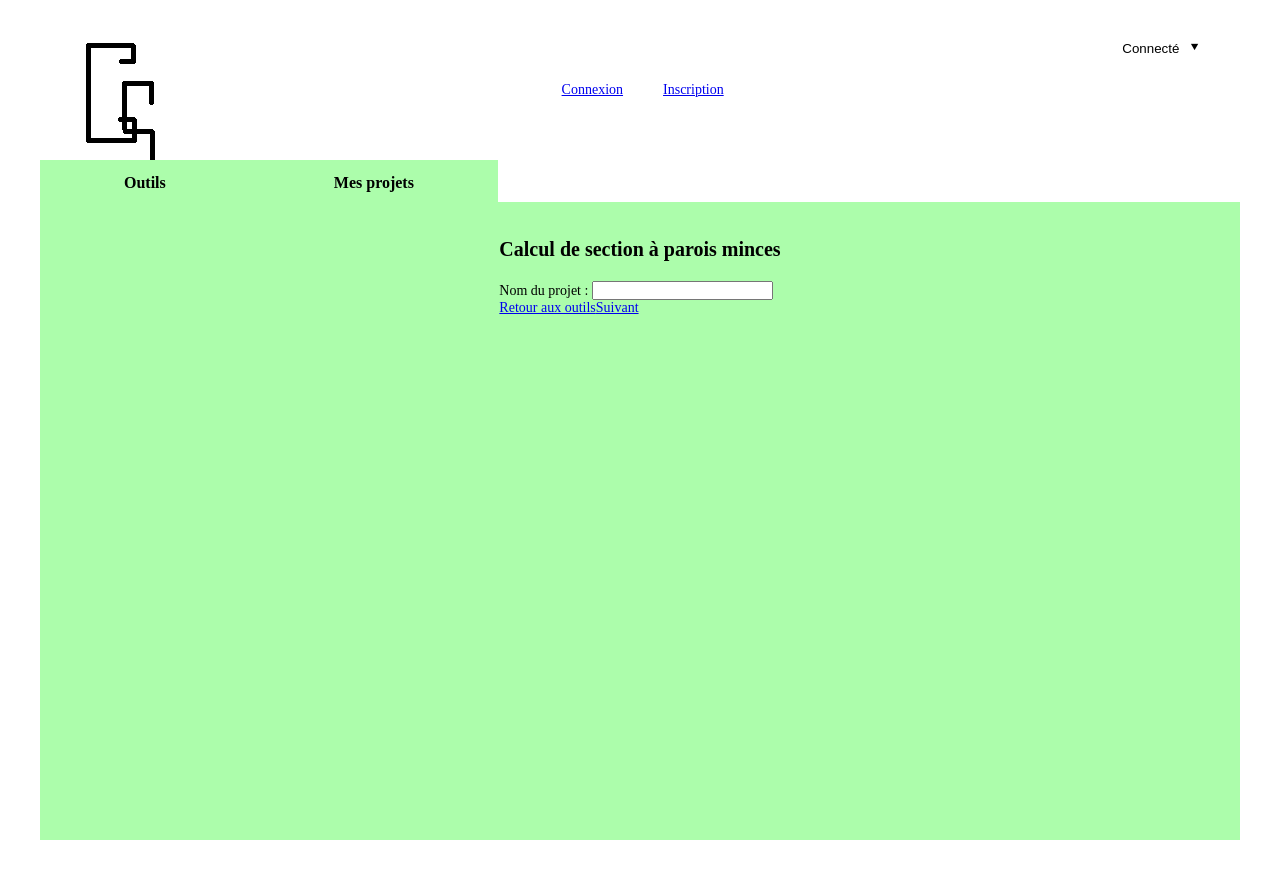
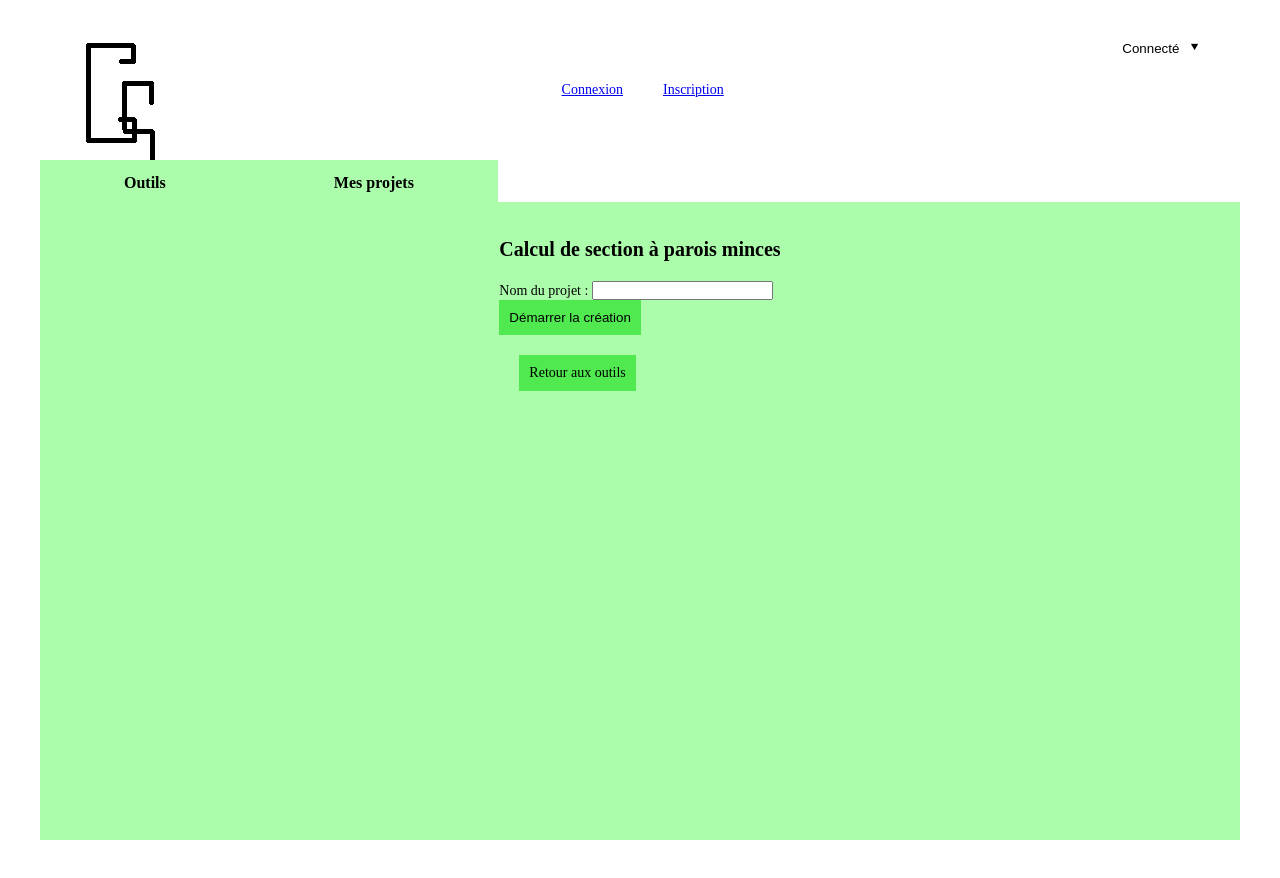
Before and after one commit to Aldehyd/calculate, an Angular app: page /section-tool in a window 1280 px wide. Built offline with nearby package versions, Linux system fonts and the light colour scheme.

Commit message:
start section tool creation

```diff
--- a/src/app/section-tool-geometry/section-tool-geometry.component.html
+++ b/src/app/section-tool-geometry/section-tool-geometry.component.html
@@ -1,2 +1,3 @@
 <h1>Calcul de section à parois minces - Géométrie</h1>
+<canvas class="section-canvas" #canvas></canvas>
 <a routerLink="./..">Précédent</a>
--- a/src/app/section-tool-geometry/section-tool-geometry.component.scss
+++ b/src/app/section-tool-geometry/section-tool-geometry.component.scss
@@ -0,0 +1,6 @@
+.section-canvas {
+    width: 300px;
+    height: 300px;
+    background-color: #fff;
+
+}
--- a/src/app/section-tool-geometry/section-tool-geometry.component.ts
+++ b/src/app/section-tool-geometry/section-tool-geometry.component.ts
@@ -1,4 +1,4 @@
-import { Component } from '@angular/core';
+import { AfterViewInit, Component, ElementRef, OnInit, ViewChild } from '@angular/core';
 import { RouterModule } from '@angular/router';
 
 @Component({
@@ -8,6 +8,20 @@ import { RouterModule } from '@angular/router';
   templateUrl: './section-tool-geometry.component.html',
   styleUrl: './section-tool-geometry.component.scss'
 })
-export class SectionToolGeometryComponent {
+export class SectionToolGeometryComponent implements AfterViewInit {
+  @ViewChild('canvas') canvas!: ElementRef<HTMLCanvasElement>;
+
+  ngAfterViewInit(): void {
+    let context = this.canvas.nativeElement.getContext("2d");
+    if(context) {
+      context.fillStyle = "green";
+      context.beginPath();
+      context.moveTo(30, 50);
+      context.lineTo(50,100);
+      context.lineWidth = 10;
+      context.stroke();
+    };
+
+  }
 
 }
--- a/src/app/section-tool/section-tool.component.html
+++ b/src/app/section-tool/section-tool.component.html
@@ -13,8 +13,8 @@
       [(ngModel)]="projectName"
     />
   </p>
-  <div class="bottom-links-container">
-    <a routerLink="">Retour aux outils</a>
-    <a routerLink="./geometry">Suivant</a>
-  </div>
+  <button type="submit" class="basic-button">Démarrer la création</button>
 </form>
+<div class="bottom-links-container">
+  <a routerLink="">Retour aux outils</a>
+</div>
--- a/src/app/section-tool/section-tool.component.ts
+++ b/src/app/section-tool/section-tool.component.ts
@@ -1,6 +1,6 @@
 import { Component } from '@angular/core';
 import { FormsModule, NgForm } from '@angular/forms';
-import { RouterModule } from '@angular/router';
+import { Router, RouterModule } from '@angular/router';
 @Component({
   selector: 'app-section-tool',
   standalone: true,
@@ -11,11 +11,14 @@ import { RouterModule } from '@angular/router';
 export class SectionToolComponent {
   projectName!: string;
 
+  constructor(private router: Router) {}
+
   ngOnInit(): void {
 
   }
 
   onSubmitForm(form: NgForm) {
     console.log(form.value);
+    this.router.navigateByUrl("section-tool/geometry");
   }
 }
--- a/src/styles.scss
+++ b/src/styles.scss
@@ -62,3 +62,25 @@ main {
     font-weight: bold;
     color: red;
 }
+.basic-button {
+    padding: 1rem;
+    background-color: #51E950;
+    border: none;
+    cursor: pointer;
+}
+.bottom-links-container {
+    display: flex;
+    gap: 4rem;
+    margin: 2rem;
+    & a {
+        padding: 1rem;
+        color: #000;
+        text-decoration: none;
+        background-color: #51E950;
+        border: none;
+        cursor: pointer;
+        &:visited {
+            color: #000;
+        }
+    }
+}
```
